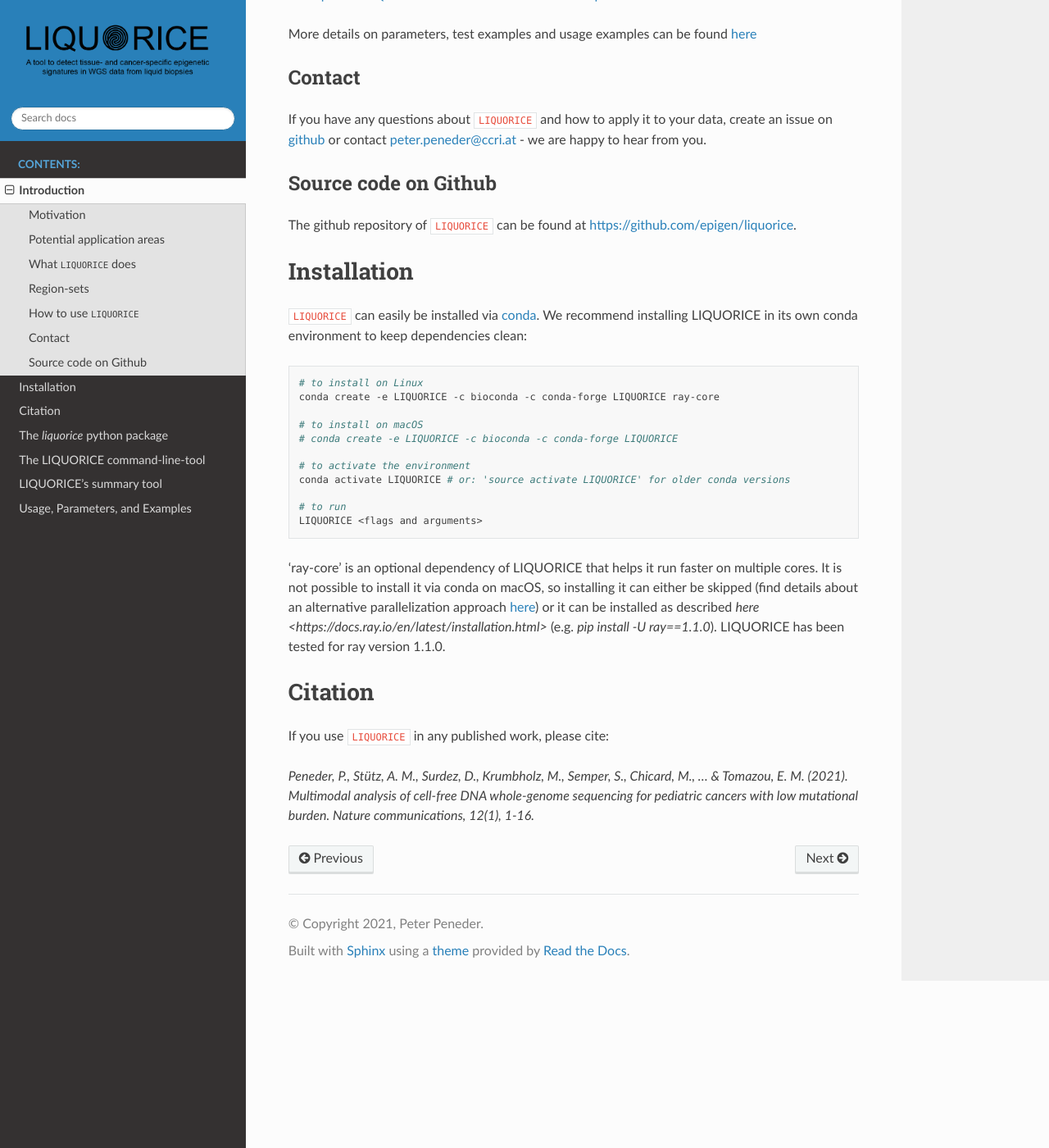
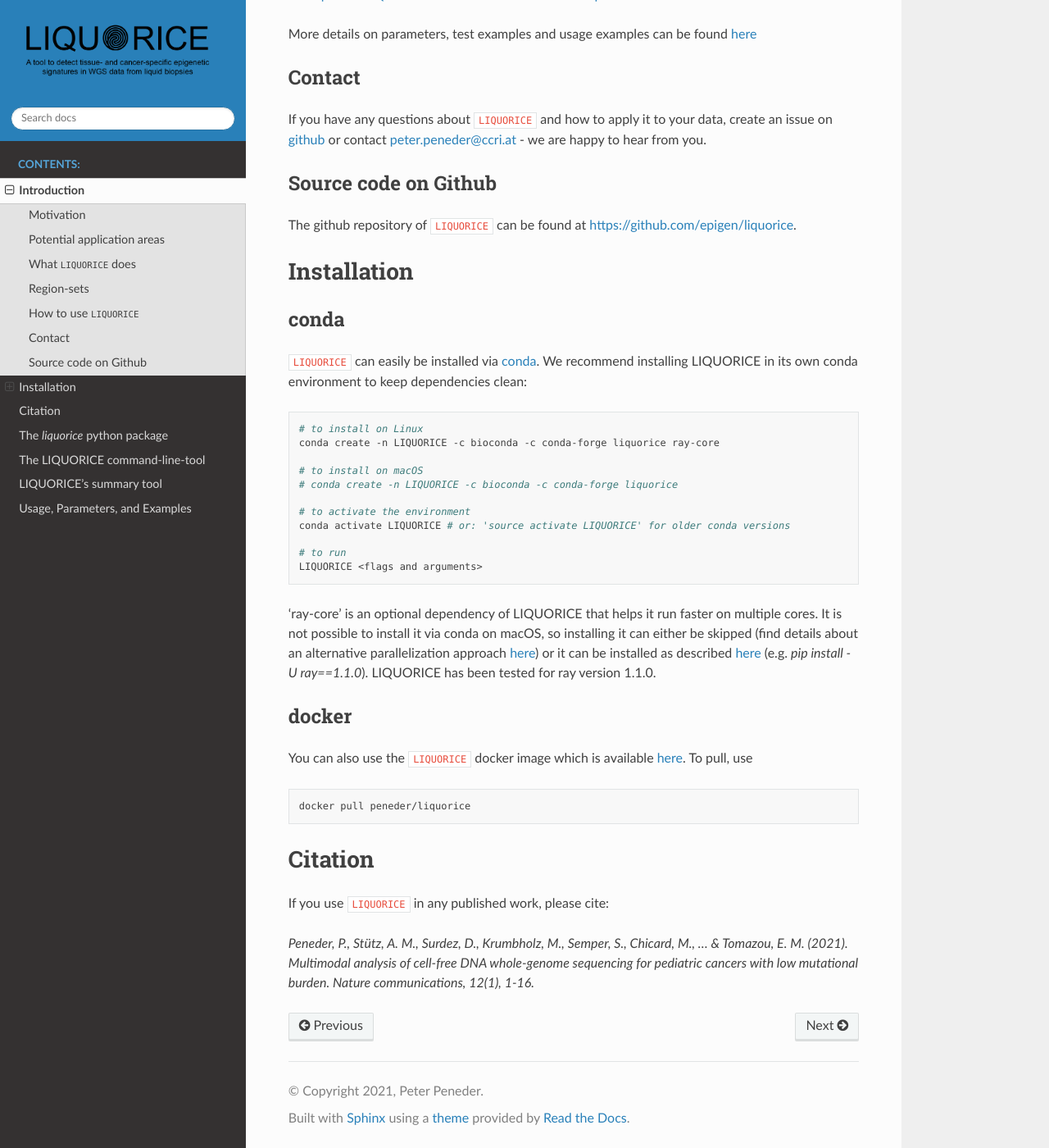
Before and after one commit to epigen/LIQUORICE, a Sphinx documentation site: the page built from docs/source/intro.rst, in a window 1280 px wide and 1400 px high, scrolled down 4232 px. Shown: the whole window at 82% size. Built offline with Sphinx 7.4.7 and the Read the Docs theme 2.0.0, drawn with Linux system fonts in a browser that asks for light colours.

Commit message:
Add dockerfile, updatedocs accordingly. Freeze dependencies.

```diff
--- a/README.rst
+++ b/README.rst
@@ -6,6 +6,10 @@
   :target: https://liquorice.readthedocs.io/en/latest/?badge=latest
   :alt: Documentation Status
 
+.. image:: https://anaconda.org/bioconda/liquorice/badges/installer/conda.svg
+  :target: https://conda.anaconda.org/bioconda/liquorice
+
+
 Thank you for your interest in LIQUORICE!
 
 Please note that this release of LIQUORICE is currently work in progress - you may, e.g., not be able to install via bioconda yet.
--- a/docs/source/intro.rst
+++ b/docs/source/intro.rst
@@ -120,16 +120,19 @@
 Installation
 ============
 
+conda
+*****
+
 ``LIQUORICE`` can easily be installed via `conda <https://docs.conda.io/en/latest/>`_. We recommend installing
 LIQUORICE in its own conda environment to keep dependencies clean:
 
 .. code-block:: bash
 
     # to install on Linux
-    conda create -e LIQUORICE -c bioconda -c conda-forge LIQUORICE ray-core
+    conda create -n LIQUORICE -c bioconda -c conda-forge liquorice ray-core
 
     # to install on macOS
-    # conda create -e LIQUORICE -c bioconda -c conda-forge LIQUORICE
+    # conda create -n LIQUORICE -c bioconda -c conda-forge liquorice
 
     # to activate the environment
     conda activate LIQUORICE # or: 'source activate LIQUORICE' for older conda versions
@@ -139,8 +142,20 @@
 
 'ray-core' is an optional dependency of LIQUORICE that helps it run faster on multiple cores. It is not possible to
 install it via conda on macOS, so installing it can either be skipped (find details about an alternative parallelization
-approach :ref:`here <parallelization>`) or it can be installed as described `here <https://docs.ray.io/en/latest/installation.html>`
+approach :ref:`here <parallelization>`) or it can be installed as described `here <https://docs.ray.io/en/latest/installation.html>`_
 (e.g. `pip install -U ray==1.1.0`). LIQUORICE has been tested for ray version 1.1.0.
+
+docker
+******
+
+You can also use the ``LIQUORICE`` docker image which is available `here <https://hub.docker.com/r/peneder/liquorice>`_.
+To pull, use
+
+.. code-block:: bash
+
+  docker pull peneder/liquorice
+
+
 
 Citation
 ========
```
Also changed, not shown: 2 other files.
